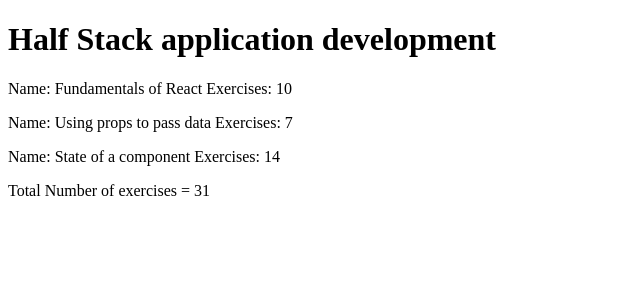
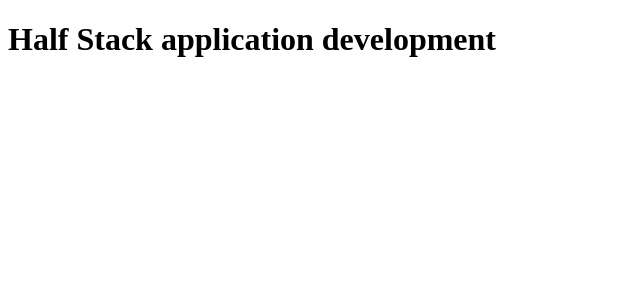
Before and after one commit to RobbThompson/FullStackOpen, a React (Vite) app in the folder part 1/courseinfo/: page / in a window 1280 px wide. Shown: the top 300 px of the page, without its empty margins (0-640 px from the left). Built offline with nearby package versions, Linux system fonts and the light colour scheme.

Commit message:
Starting Exercise 1.3, Modified the App comp to use objects, not yet started to refactor the code.

```diff
--- a/part 1/courseinfo/src/App.jsx
+++ b/part 1/courseinfo/src/App.jsx
@@ -30,18 +30,25 @@ const Total = (props) => {
 }
 const App = () => {
 
-  const course = 'Half Stack application development'
-  const content = [
-      {name:'Fundamentals of React', excercises:10},
-      {name:'Using props to pass data',excercises:7},
-      {name:'State of a component', excercises:14}
-  ]
+    const course = 'Half Stack application development'
+    const part1 = {
+      name: 'Fundamentals of React',
+      exercises: 10
+    }
+    const part2 = {
+      name: 'Using props to pass data',
+      exercises: 7
+    }
+    const part3 = {
+      name: 'State of a component',
+      exercises: 14
+    }
 
   return (
     <div>
       <Header course = {course} />
-      <Content content = {content} />
-      <Total content = {content} />
+      {/* <Content content = {content} />
+      <Total content = {content} /> */}
       {/* <p>Number of exercises {exercises1 + exercises2 + exercises3}</p> */}
     </div>
   )
```
